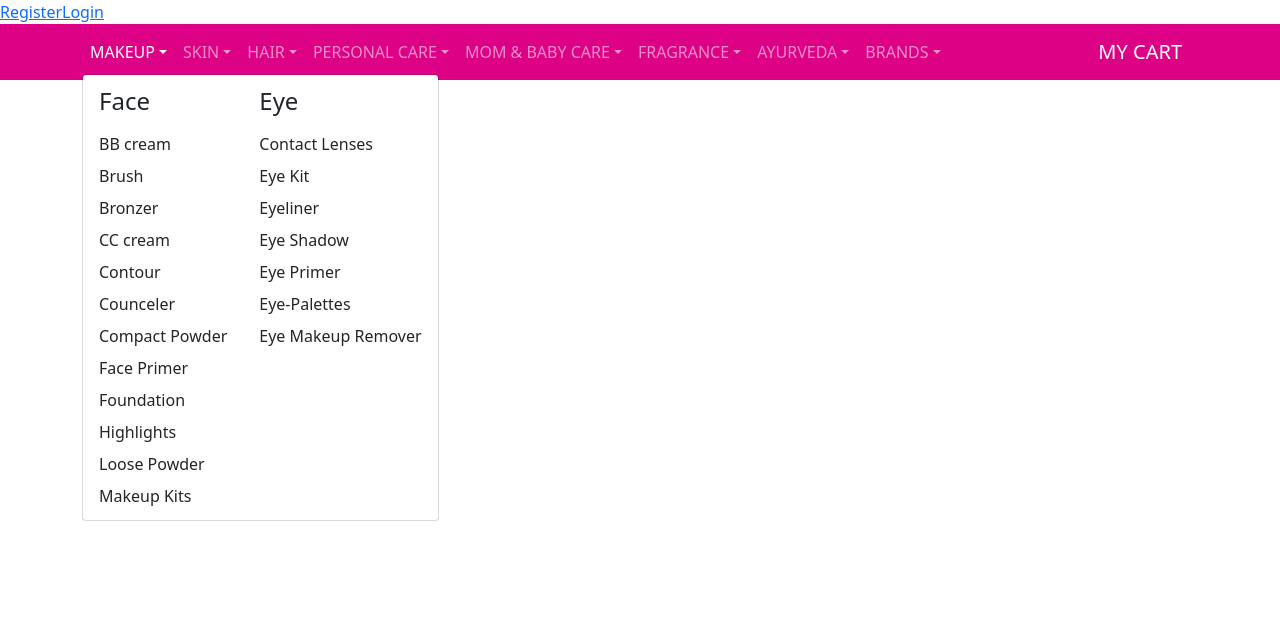
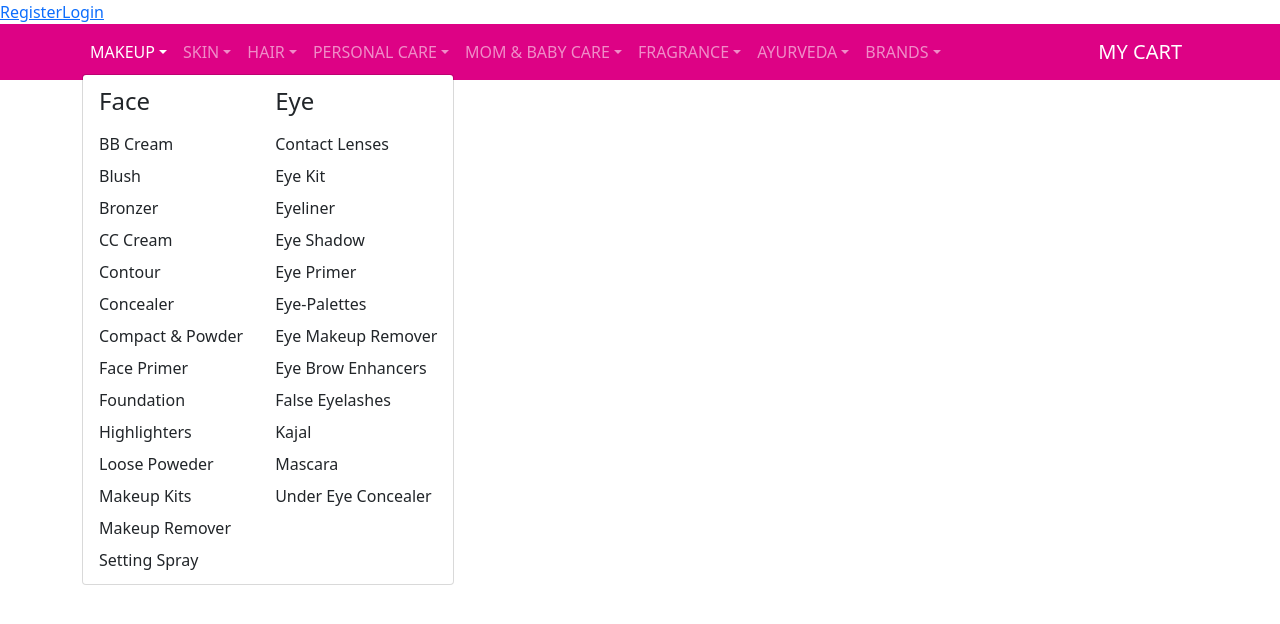
Before and after one commit to NayanIngale1/Beautybebo-Clone, a React (Create React App) app in the folder client/: page /makeup/eye/under-eye-concealer in a window 1280 px wide. Both pictures are taken after a click on the button "MAKEUP". Shown: the top 624 px of the page. Built offline with nearby package versions, Linux system fonts and the light colour scheme.

Commit message:
newchange

```diff
--- a/client/src/Components/Navbar.jsx
+++ b/client/src/Components/Navbar.jsx
@@ -8,20 +8,139 @@ import "./Navbar.css"
 
 export const Navbars = () => {
 	const Face = [
-		'BB cream',
-		'Brush',
-		'Bronzer',
-		'CC cream',
-		'Contour',
-		'Counceler',
-		'Compact Powder',
-		'Face Primer',
-		'Foundation',
-		'Highlights',
-		'Loose Powder',
-		'Makeup Kits'
+		{
+			title: 'BB Cream',
+			path: '/makeup/face/bb-cream',
+			cName: 'dropdown-link',
+		},
+		{
+			title: 'Blush',
+			path: '/makeup/face/blush',
+			cName: 'dropdown-link',
+		},
+		{
+			title: 'Bronzer',
+			path: '/makeup/face/bronzer',
+			cName: 'dropdown-link',
+		},
+		{
+			title: 'CC Cream',
+			path: '/makeup/face/cc-cream',
+			cName: 'dropdown-link',
+		},
+		{
+			title: 'Contour',
+			path: '/makeup/face/contour',
+			cName: 'dropdown-link',
+		},
+		{
+			title: 'Concealer',
+			path: '/makeup/face/concealer',
+			cName: 'dropdown-link',
+		},
+		{
+			title: 'Compact & Powder',
+			path: '/makeup/face/compact-powder',
+			cName: 'dropdown-link',
+		},
+		{
+			title: 'Face Primer',
+			path: '/makeup/face/face-primer',
+			cName: 'dropdown-link',
+		},
+		{
+			title: 'Foundation',
+			path: '/makeup/face/foundation',
+			cName: 'dropdown-link',
+		},
+		{
+			title: 'Highlighters',
+			path: '/makeup/face/highlighters',
+			cName: 'dropdown-link',
+		},
+		{
+			title: 'Loose Poweder',
+			path: '/makeup/face/loose-poweder',
+			cName: 'dropdown-link',
+		},
+		{
+			title: 'Makeup Kits',
+			path: '/makeup/face/makeup-kits',
+			cName: 'dropdown-link',
+		},
+		{
+			title: 'Makeup Remover',
+			path: '/makeup/face/makeup-remover',
+			cName: 'dropdown-link',
+		},
+		{
+			title: 'Setting Spray',
+			path: '/makeup/face/setting-spray',
+			cName: 'dropdown-link',
+		},
 	];
-	const eye =["Contact Lenses","Eye Kit","Eyeliner","Eye Shadow", "Eye Primer","Eye-Palettes","Eye Makeup Remover"]
+	const eye = [
+		{
+			title: 'Contact Lenses',
+			path: '/makeup/eye/contact-lenses',
+			cName: 'dropdown-link',
+		},
+		{
+			title: 'Eye Kit',
+			path: '/makeup/eye/eye-kit',
+			cName: 'dropdown-link',
+		},
+		{
+			title: 'Eyeliner',
+			path: '/makeup/eye/eyeliner',
+			cName: 'dropdown-link',
+		},
+		{
+			title: 'Eye Shadow',
+			path: '/makeup/eye/eye-shadow',
+			cName: 'dropdown-link',
+		},
+		{
+			title: 'Eye Primer',
+			path: '/makeup/eye/eye-primer',
+			cName: 'dropdown-link',
+		},
+		{
+			title: 'Eye-Palettes',
+			path: '/makeup/eye/eye-palettes',
+			cName: 'dropdown-link',
+		},
+		{
+			title: 'Eye Makeup Remover',
+			path: '/makeup/eye/eye-makeup-remover',
+			cName: 'dropdown-link',
+		},
+		{
+			title: 'Eye Brow Enhancers',
+			path: '/makeup/eye/eye-brow-enhancers',
+			cName: 'dropdown-link',
+		},
+		{
+			title: 'False Eyelashes',
+			path: '/makeup/eye/false-eyelashes',
+			cName: 'dropdown-link',
+		},
+		{
+			title: 'Kajal',
+			path: '/makeup/eye/kajal',
+			cName: 'dropdown-link',
+		},
+		{
+			title: 'Mascara',
+			path: '/makeup/eye/mascara',
+			cName: 'dropdown-link',
+		},
+		{
+			title: 'Under Eye Concealer',
+			path: '/makeup/eye/under-eye-concealer',
+			cName: 'dropdown-link',
+		},
+	];
 	return (
 		<div>
 			<Link to="/Register">Register</Link>
@@ -44,29 +163,29 @@ export const Navbars = () => {
 									title="MAKEUP"
 									id={`offcanvasNavbarDropdown-expand-sm`}
 									style={{
-										color:"white"
+										color: 'white',
 									}}
 								>
 									<div className="containerflex">
 										<div>
-											<NavDropdown.Item href="#action3">
+											<NavDropdown.Item href="">
 												<h4>Face</h4>
 											</NavDropdown.Item>
 
 											{Face.map((e) => (
-												<NavDropdown.Item href="#action3">
-													{e}
+												<NavDropdown.Item href={e.path}>
+													{e.title}
 												</NavDropdown.Item>
 											))}
 										</div>
 										<div>
-											<NavDropdown.Item href="#action3">
+											<NavDropdown.Item href="">
 												<h4>Eye</h4>
 											</NavDropdown.Item>
 
 											{eye.map((e) => (
-												<NavDropdown.Item href="#action3">
-													{e}
+												<NavDropdown.Item href={e.path}>
+													{e.title}
 												</NavDropdown.Item>
 											))}
 										</div>
```
Also changed, not shown: 1 other file (tests, documents, lock files or other folders).
